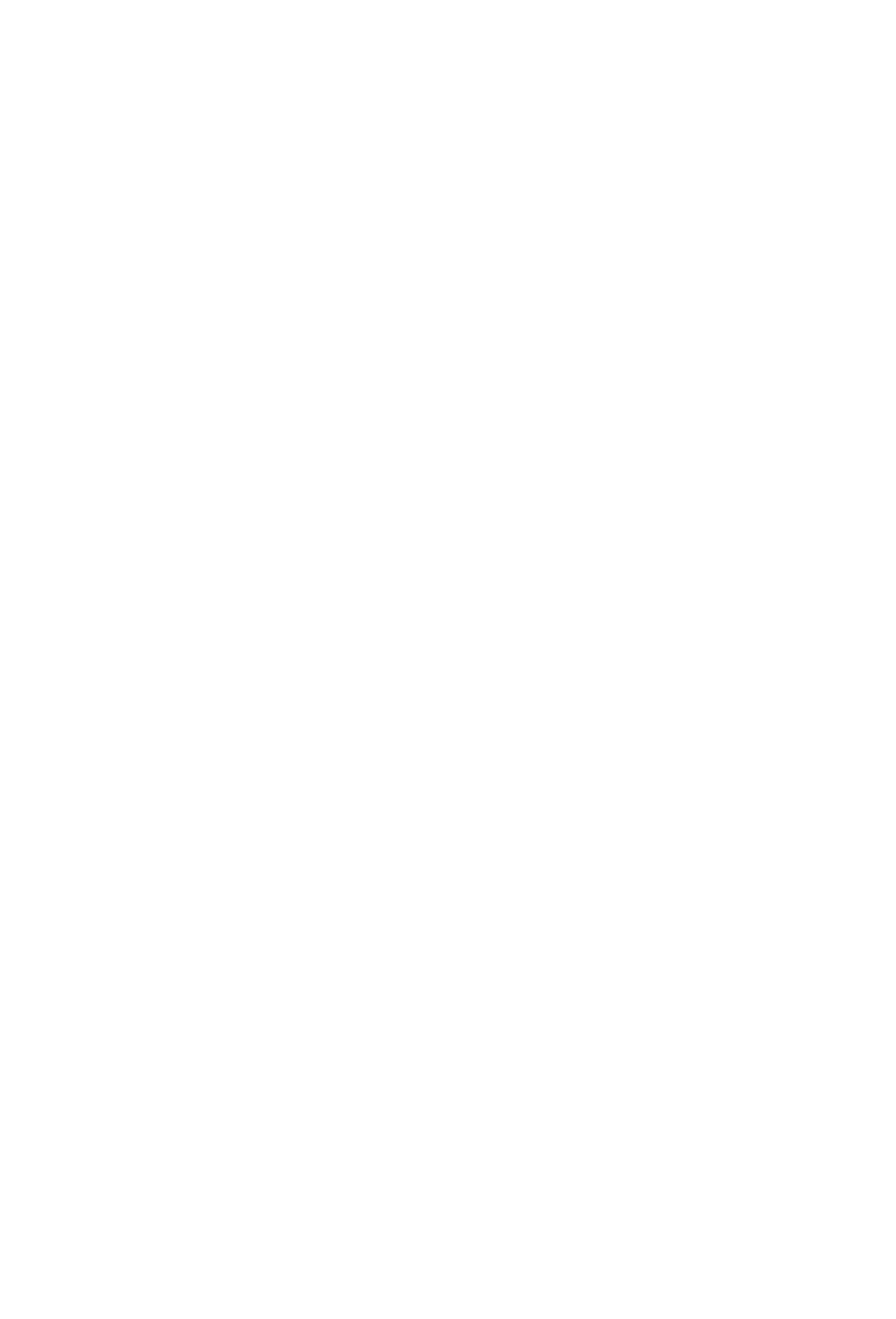
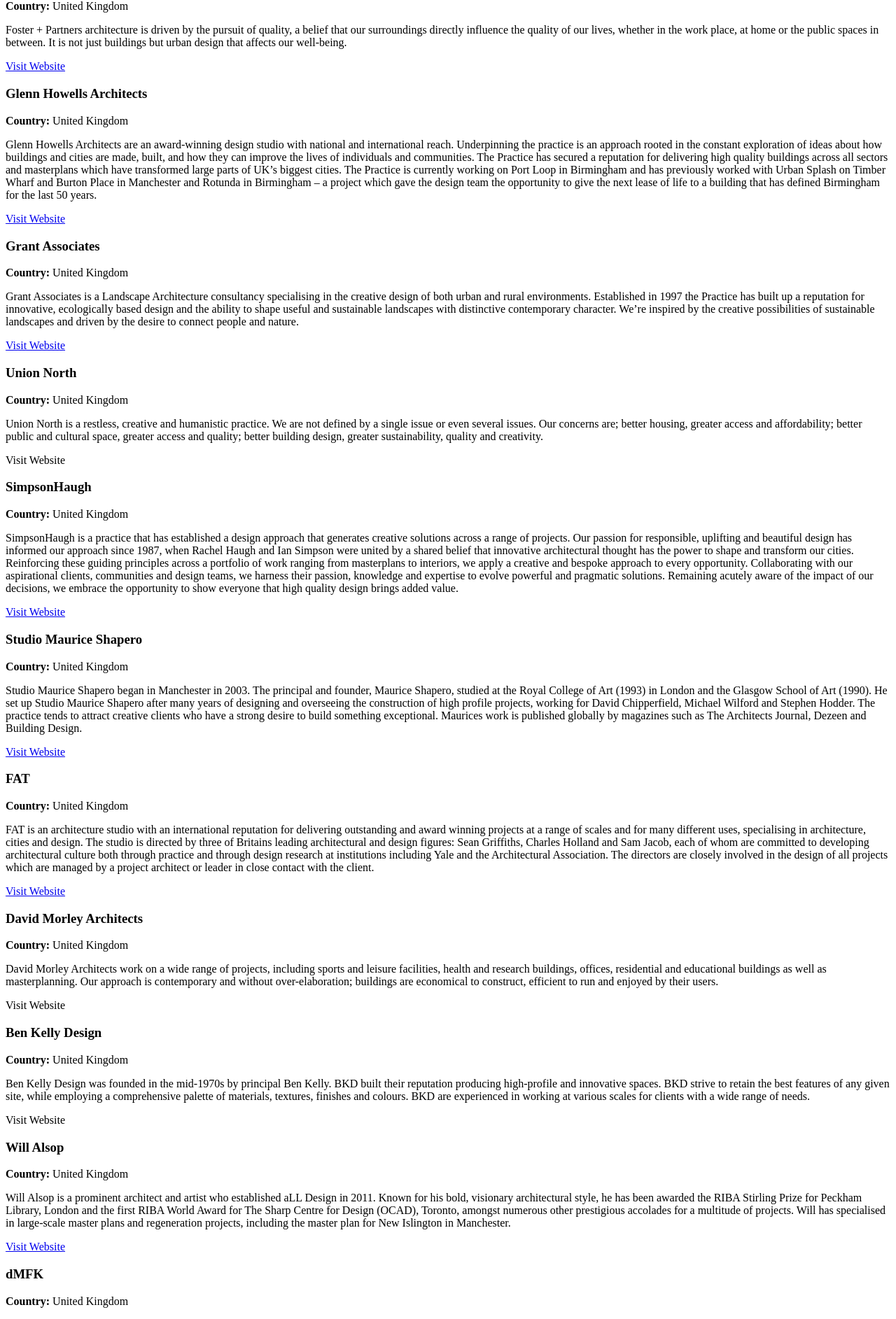
Before and after one commit to gprem09/Urban.I, a React (Create React App) app in the folder frontend/: page / in a window 1280 px wide. Shown: the part 1919-3804 px from the top of the page at 70% size. Before the commit the page ends 1868 px from the top, so only its background shows below. Built offline with nearby package versions, Linux system fonts and the light colour scheme.

Commit message:
added more data infor

```diff
--- a/frontend/src/components/profilesData.js
+++ b/frontend/src/components/profilesData.js
@@ -52,6 +52,80 @@
         country: 'United Kingdom',
         profile: 'Hawkins\Brown asks questions, listens carefully and then thinks hard before putting pen to paper. Our broad experience of building has given us the skills, knowledge and drive to design and manage complex schemes like Park Hill in Sheffield, Corby Civic Hub and the design and construction of the New Biochemistry building for Oxford University. We are Hawkins\Brown: architects\ designers\ masterplanners\ researchers\ space planners\ interior designers\ collaborators\ makers\ negotiators\ artists\ visualisers\ problem solvers...',
         website: 'https://www.hawkinsbrown.com/'
+    },
+    {
+        name: 'Foster + Partners',
+        country: 'United Kingdom',
+        profile: 'Foster + Partners architecture is driven by the pursuit of quality, a belief that our surroundings directly influence the quality of our lives, whether in the work place, at home or the public spaces in between. It is not just buildings but urban design that affects our well-being.',
+        website: 'https://www.fosterandpartners.com/'
+    },
+    {
+        name: 'Glenn Howells Architects',
+        country: 'United Kingdom',
+        profile: 'Glenn Howells Architects are an award-winning design studio with national and international reach. Underpinning the practice is an approach rooted in the constant exploration of ideas about how buildings and cities are made, built, and how they can improve the lives of individuals and communities. The Practice has secured a reputation for delivering high quality buildings across all sectors and masterplans which have transformed large parts of UK’s biggest cities. The Practice is currently working on Port Loop in Birmingham and has previously worked with Urban Splash on Timber Wharf and Burton Place in Manchester and Rotunda in Birmingham – a project which gave the design team the opportunity to give the next lease of life to a building that has defined Birmingham for the last 50 years.',
+        website: 'https://glennhowells.co.uk/'
+    },
+    {
+        name: 'Grant Associates',
+        country: 'United Kingdom',
+        profile: 'Grant Associates is a Landscape Architecture consultancy specialising in the creative design of both urban and rural environments. Established in 1997 the Practice has built up a reputation for innovative, ecologically based design and the ability to shape useful and sustainable landscapes with distinctive contemporary character. We’re inspired by the creative possibilities of sustainable landscapes and driven by the desire to connect people and nature.',
+        website: 'https://grant-associates.uk.com/'
+    },
+    {
+        name: 'Union North',
+        country: 'United Kingdom',
+        profile: 'Union North is a restless, creative and humanistic practice. We are not defined by a single issue or even several issues. Our concerns are; better housing, greater access and affordability; better public and cultural space, greater access and quality; better building design, greater sustainability, quality and creativity.'
+    },
+    {
+        name: 'SimpsonHaugh',
+        country: 'United Kingdom',
+        profile: 'SimpsonHaugh is a practice that has established a design approach that generates creative solutions across a range of projects. Our passion for responsible, uplifting and beautiful design has informed our approach since 1987, when Rachel Haugh and Ian Simpson were united by a shared belief that innovative architectural thought has the power to shape and transform our cities. Reinforcing these guiding principles across a portfolio of work ranging from masterplans to interiors, we apply a creative and bespoke approach to every opportunity. Collaborating with our aspirational clients, communities and design teams, we harness their passion, knowledge and expertise to evolve powerful and pragmatic solutions. Remaining acutely aware of the impact of our decisions, we embrace the opportunity to show everyone that high quality design brings added value.',
+        website: 'https://www.simpsonhaugh.com/'
+    },
+    {
+        name: 'Studio Maurice Shapero',
+        country: 'United Kingdom',
+        profile: 'Studio Maurice Shapero began in Manchester in 2003. The principal and founder, Maurice Shapero, studied at the Royal College of Art (1993) in London and the Glasgow School of Art (1990). He set up Studio Maurice Shapero after many years of designing and overseeing the construction of high profile projects, working for David Chipperfield, Michael Wilford and Stephen Hodder. The practice tends to attract creative clients who have a strong desire to build something exceptional. Maurices work is published globally by magazines such as The Architects Journal, Dezeen and Building Design.',
+        website: 'https://www.mauriceshapero.com/index.html'
+    },
+    {
+        name: 'FAT',
+        country: 'United Kingdom',
+        profile: 'FAT is an architecture studio with an international reputation for delivering outstanding and award winning projects at a range of scales and for many different uses, specialising in architecture, cities and design. The studio is directed by three of Britains leading architectural and design figures: Sean Griffiths, Charles Holland and Sam Jacob, each of whom are committed to developing architectural culture both through practice and through design research at institutions including Yale and the Architectural Association. The directors are closely involved in the design of all projects which are managed by a project architect or leader in close contact with the client.',
+        website: 'http://www.fashionarchitecturetaste.com/'
+    },
+    {
+        name: 'David Morley Architects',
+        country: 'United Kingdom',
+        profile: 'David Morley Architects work on a wide range of projects, including sports and leisure facilities, health and research buildings, offices, residential and educational buildings as well as masterplanning. Our approach is contemporary and without over-elaboration; buildings are economical to construct, efficient to run and enjoyed by their users.'
+    },
+    {
+        name: 'Ben Kelly Design',
+        country: 'United Kingdom',
+        profile: 'Ben Kelly Design was founded in the mid-1970s by principal Ben Kelly. BKD built their reputation producing high-profile and innovative spaces. BKD strive to retain the best features of any given site, while employing a comprehensive palette of materials, textures, finishes and colours. BKD are experienced in working at various scales for clients with a wide range of needs.'
+    },
+    {
+        name: 'Will Alsop',
+        country: 'United Kingdom',
+        profile: 'Will Alsop is a prominent architect and artist who established aLL Design in 2011. Known for his bold, visionary architectural style, he has been awarded the RIBA Stirling Prize for Peckham Library, London and the first RIBA World Award for The Sharp Centre for Design (OCAD), Toronto, amongst numerous other prestigious accolades for a multitude of projects. Will has specialised in large-scale master plans and regeneration projects, including the master plan for New Islington in Manchester.',
+        website: 'https://all.design/'
+    },
+    {
+        name: 'dMFK',
+        country: 'United Kingdom',
+        profile: 'We are a 40 under 40 Award Winning architects set up in 1998 by Julian de Metz, Paul Forbes, and Ben Knight. Working across a range of sectors, our expertise is working with and around existing buildings, including many listed buildings. We provide a project specific architecture of the highest quality and treat every scheme as a new challenge.'
+    },
+    {
+        name: 'Ferguson Mann Architects',
+        country: 'United Kingdom',
+        profile: 'Ferguson Mann Architects has a national reputation for award winning architecture, urban design and conservation. We have a proven track record in combining these areas of expertise to deliver regeneration projects ranging from individual buildings to major urban areas. Achieving a comprehensive understanding of our client’s values and aspirations is fundamental to our approach. Underpinning all our work is the need to respond to context and to produce solutions that are environmentally, socially and economically sustainable. Through close collaboration, we create and conserve distinctive buildings and places.',
+        website: 'https://www.fm-architects.co.uk/'
+    },
+    {
+        name: 'Gillespie Yunnie Architects',
+        country: 'United Kingdom',
+        profile: 'Gillespie Yunnie Architects are the South Wests leading specialists in the contemporary re-use and creative adaptation of existing, historic and listed buildings. It brings fresh thinking, energy and innovation. It has a pragmatic desire to create exciting, inspirational spaces no matter what the size of the project or budget.',
+        website: 'https://www.gyarchitects.co.uk/'
     }
 ];
 
```
